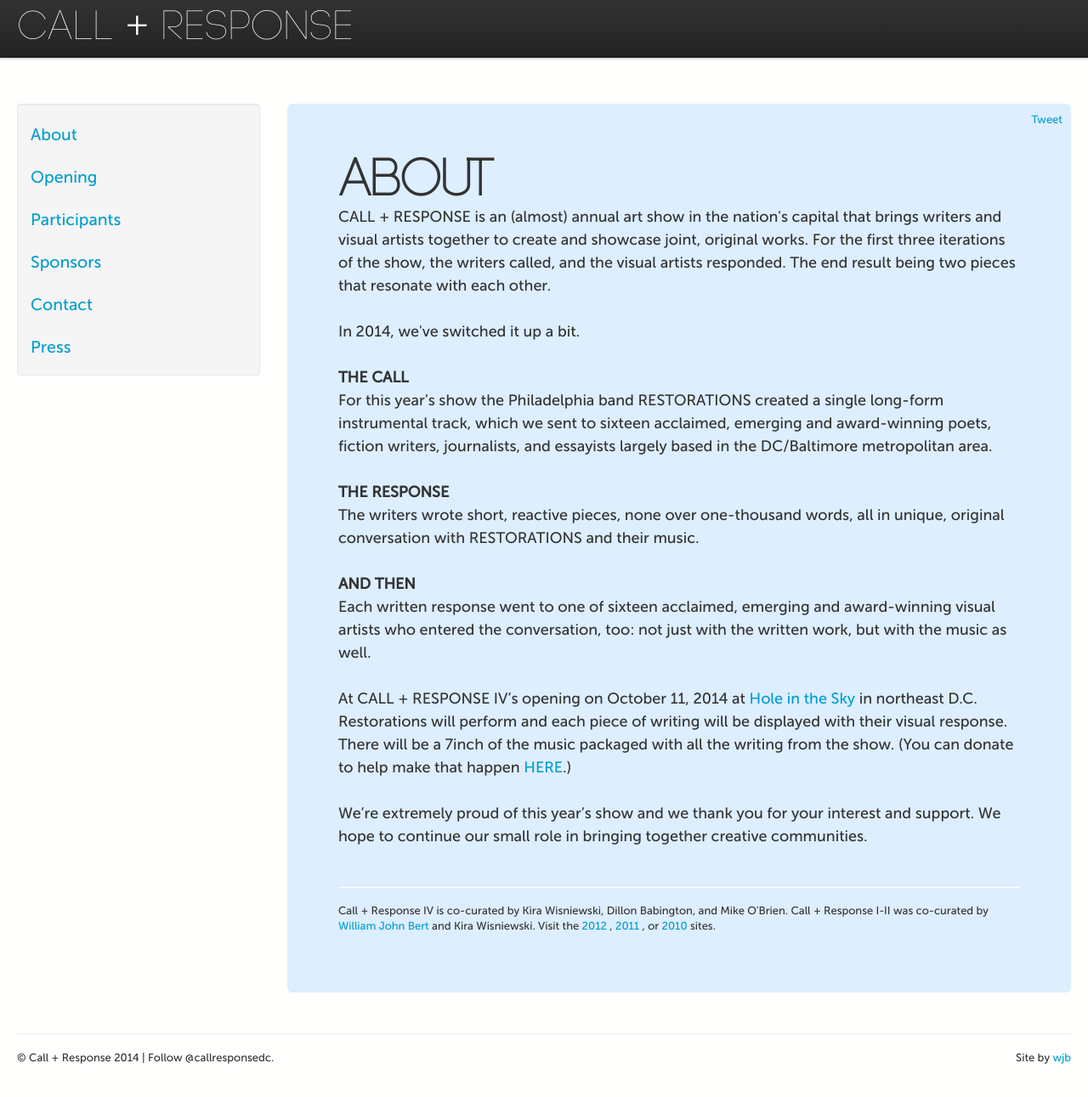
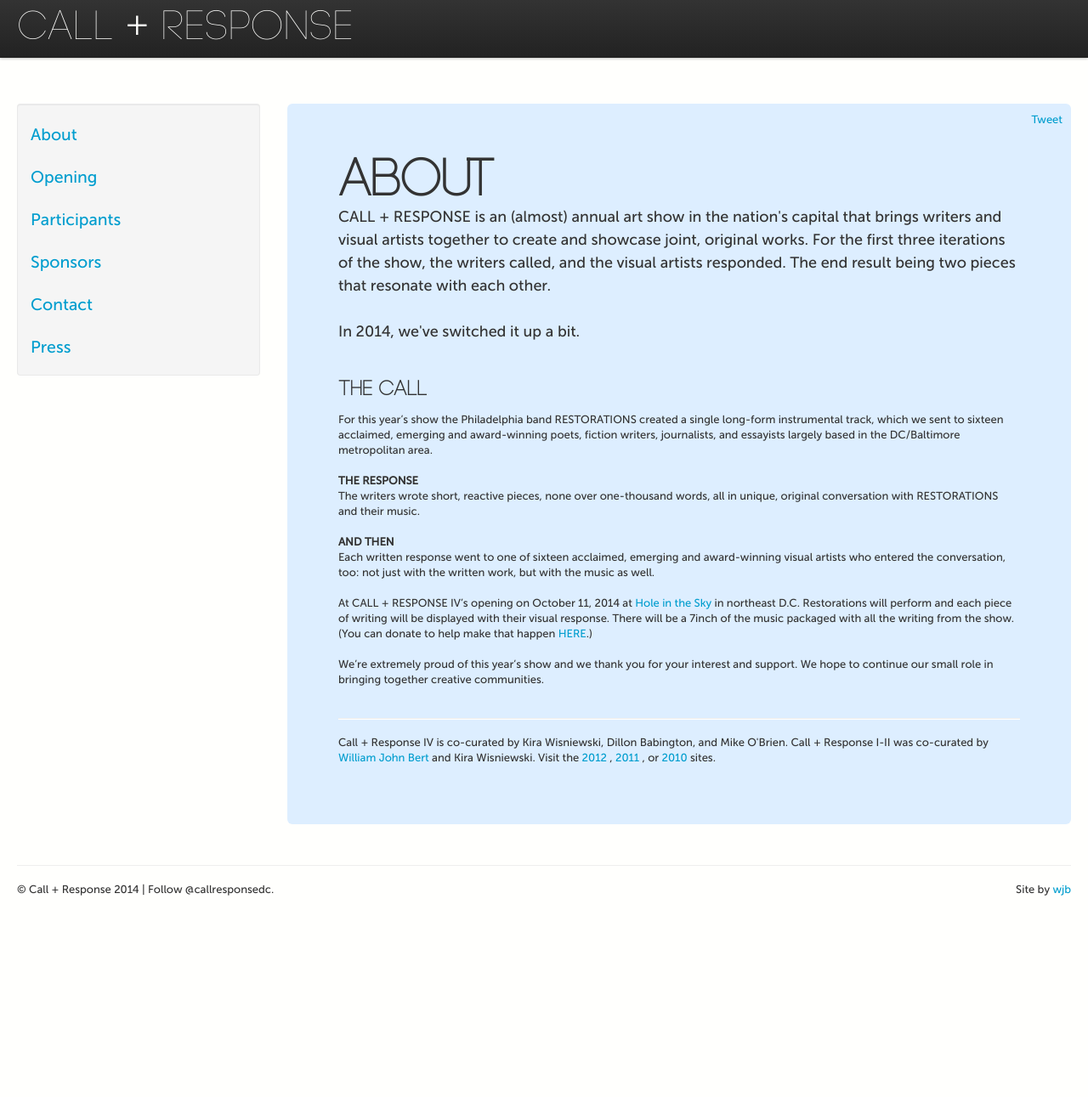
Before and after one commit to callandresponsedc/callandresponsedc, a Jekyll site: the page built from about/index.html, in a window 1280 px wide and 1303 px high. Shown: the top 1291 px of the window at 85% size. Built offline with Jekyll 4.4.1, drawn with Linux system fonts in a browser that asks for light colours; Markdown is read by kramdown in place of the engine named in the settings; comment, search, counter and statistics services are not loaded.

```diff
--- a/about/index.html
+++ b/about/index.html
@@ -9,8 +9,8 @@ title: About
 CALL + RESPONSE is an (almost) annual art show in the nation's capital that brings writers and visual artists together to create and showcase joint, original works. For the first three iterations of the show, the writers called, and the visual artists responded. The end result being two pieces that resonate with each other.
   <br/><br/>
 In 2014, we've switched it up a bit.
-  <br/><br/>
-<b>THE CALL</b><br/>
+  <br/><br/></p>
+<p><h2>THE CALL</h2></p>
 For this year’s show the Philadelphia band RESTORATIONS created a single long-form instrumental track, which we sent to sixteen acclaimed, emerging and award-winning poets, fiction writers, journalists, and essayists largely based in the DC/Baltimore metropolitan area.
   <br/><br/>
 <b>THE RESPONSE</b><br/>
```
